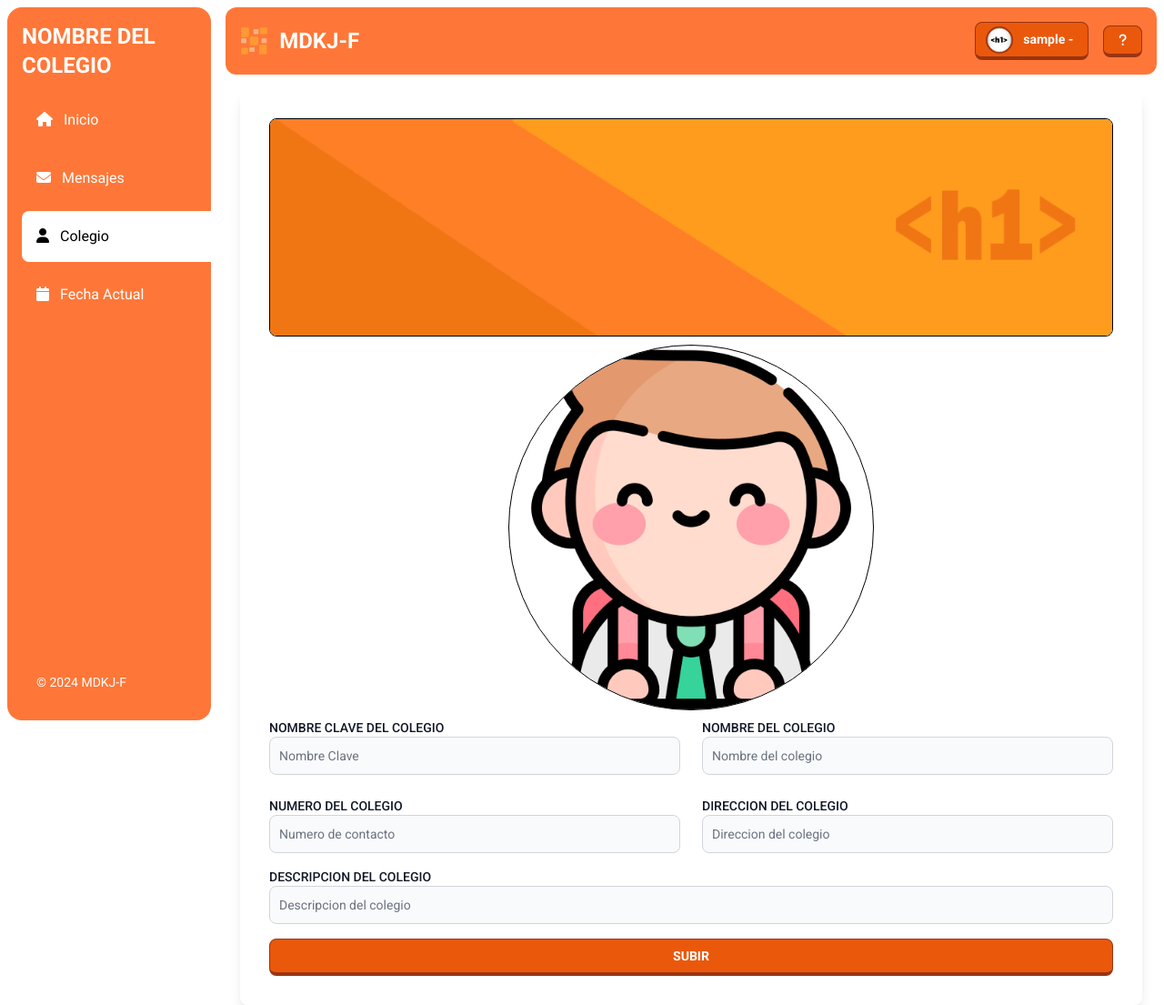
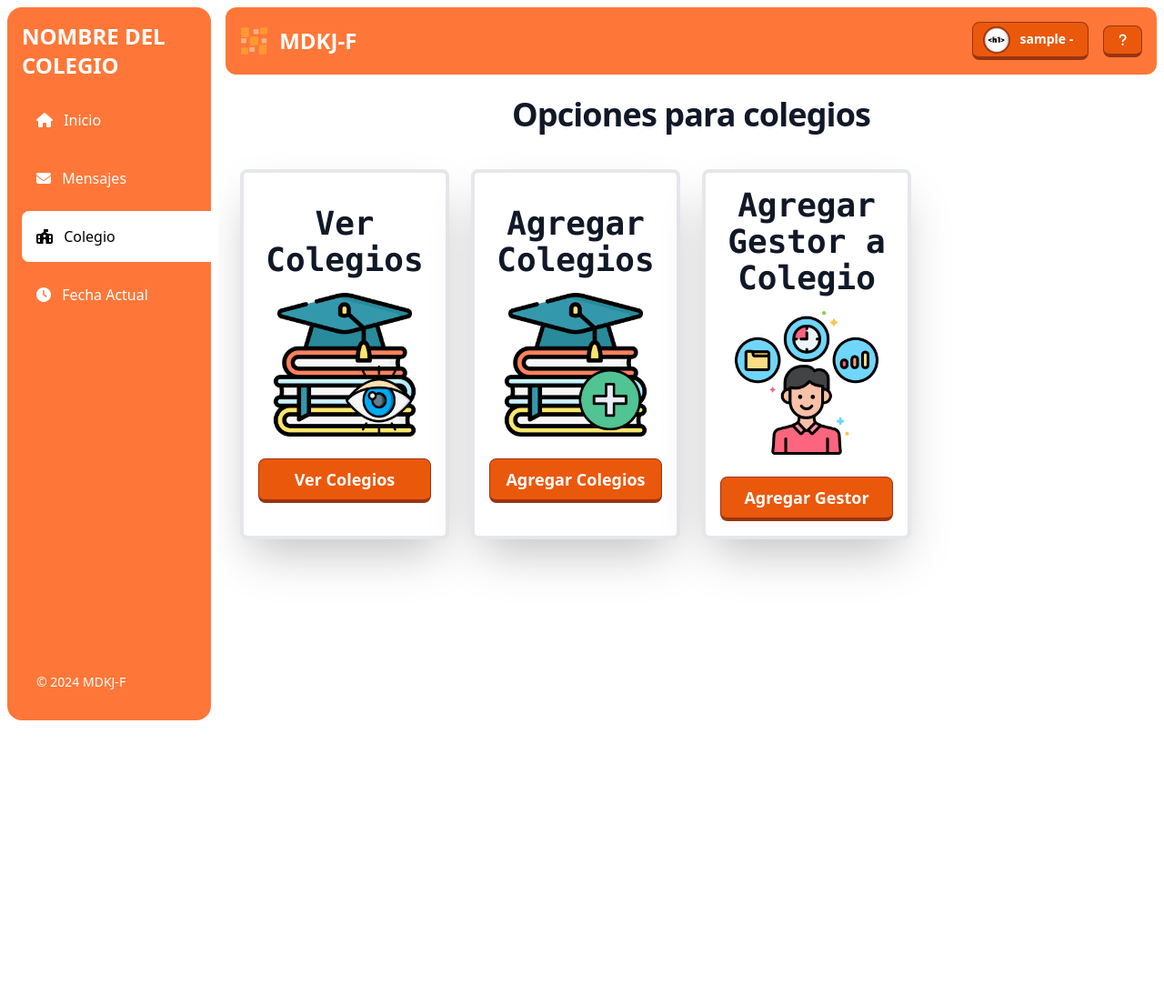
Before and after one commit to titooDiaz/PANEL-PARA-COLEGIOS, a Django app: page /users/colegios/ in a window 1280 px wide. Shown: the whole page at 91% size. After the commit the page ends 792 px from the top, so only its background shows below. Run offline with Django 4.2, Linux system fonts and the light colour scheme; the visitor is signed in with stand-in values (Sample User, id 1); data comes from the database, SQL or seed files in the repository; style sheets or scripts are compiled from the project's sources; some libraries are stand-ins or nearby versions.

Commit message:
Datos sobre colegios

```diff
--- a/colegio/templates/colegios/CreateColegio.html
+++ b/colegio/templates/colegios/CreateColegio.html
@@ -15,7 +15,7 @@
 
 <div class="bg-white p-8 rounded-lg shadow-lg">
 
-<form method="post" action="{% url 'Colegios' %}" enctype="multipart/form-data" id="formulario">
+<form method="post" action="{% url 'ColegiosCreate' %}" enctype="multipart/form-data" id="formulario">
     <div class="flex w-full h-[30vh] z-10">
         <div class="group-banner">
             <img src="{% static 'img/colegios/banner.png' %}" class="w-full h-full rounded-lg border border-black crop-image-banner" id="crop-image-banner">
--- /dev/null
+++ b/colegio/templates/colegios/Opciones.html
@@ -0,0 +1,48 @@
+<!DOCTYPE html> <!--EVITAR INUSUALIDADADES EN EL NAVEGADOR-->
+<head>
+    <title>Colegios</title>
+</head>
+{% extends 'base.html' %}
+
+
+{% block content %}
+{% load static %}
+<div class="mx-auto max-w-screen-sm text-center">
+    <h2 class="lg:py-2  text-4xl tracking-tight font-bold text-gray-900 mb-8 zoom-4">Opciones para colegios</h2>
+</div>
+<div class="grid gap-6 mb-6 lg:mb-4 md:grid-cols-3 lg:grid-cols-4">
+
+    <div class="items-center bg-white border-4 border-gray-200 rounded-lg sm:flex p-4 block shadow-2xl hover:scale-105 duration-300 ease-in-out">
+        <div class="block w-full">
+            <h5 class="font-mono font-bold text-gray-900 text-4xl text-center">Ver Colegios</h5>
+            <img class="w-full p-4" src="{% static 'img/colegios/verColegio.png' %}" alt="Alumno">
+            <div class="mt-2 flex">
+                <a type="button" href="#" class="myButton font-semibold text-white px-2 rounded-lg bg-orange-600 border-l border-r border-t border-4 border-orange-800 hover:scale-105 transition duration-300 ease-in-out focus:border focus:mt-1 w-full py-2 text-center text-lg block">Ver Colegios</a>
+            </div>
+        </div>
+    </div>
+
+    <div class="items-center bg-white border-4 border-gray-200 rounded-lg sm:flex p-4 block shadow-2xl hover:scale-105 duration-300 ease-in-out">
+        <div class="block w-full">
+            <h5 class="font-mono font-bold text-gray-900 text-4xl text-center">Agregar Colegios</h5>
+            <img class="w-full p-4" src="{% static 'img/colegios/nuevoColegio.png' %}" alt="Alumno">
+            <div class="mt-2 flex">
+                <a type="button" href="{% url 'ColegiosCreate' %}" class="myButton font-semibold text-white px-2 rounded-lg bg-orange-600 border-l border-r border-t border-4 border-orange-800 hover:scale-105 transition duration-300 ease-in-out focus:border focus:mt-1 w-full py-2 text-center text-lg block">Agregar Colegios</a>
+            </div>
+        </div>
+    </div>
+
+    <div class="items-center bg-white border-4 border-gray-200 rounded-lg sm:flex p-4 block shadow-2xl hover:scale-105 duration-300 ease-in-out">
+        <div class="block w-full">
+            <h5 class="font-mono font-bold text-gray-900 text-4xl text-center">Agregar Gestor a Colegio</h5>
+            <img class="w-full p-4" src="{% static 'img/usuarios/gestores.png' %}" alt="Alumno">
+            <div class="mt-2 flex">
+                <a type="button" href="{% url 'ColegiosGestor' %}" class="myButton font-semibold text-white px-2 rounded-lg bg-orange-600 border-l border-r border-t border-4 border-orange-800 hover:scale-105 transition duration-300 ease-in-out focus:border focus:mt-1 w-full py-2 text-center text-lg block">Agregar Gestor</a>
+            </div>
+        </div>
+    </div>
+
+
+</div>
+
+{% endblock content %}
--- a/colegio/templates/nav/nav_plus.html
+++ b/colegio/templates/nav/nav_plus.html
@@ -37,28 +37,28 @@
 
           {% if abierto == 'colegio' %}
             <li class="bg-white text-black rounded-l-lg">
-                <a href="{% url 'PersonasAlumno' %}" class="block p-4 transition duration-300 rounded-lg">
-                  <i class="fas fa-user mr-2"></i> Colegio
+                <a href="{% url 'Colegios' %}" class="block p-4 transition duration-300 rounded-lg">
+                  <i class="fa-solid fa-school-flag mr-2"></i> Colegio
                 </a>
             </li>
           {% else %}
             <li>
-                <a href="{% url 'PersonasAlumno' %}" class="block p-4 hover:bg-gray-700 transition duration-300 rounded-lg">
-                  <i class="fas fa-user mr-2"></i> Colegio
+                <a href="{% url 'Colegios' %}" class="block p-4 hover:bg-gray-700 transition duration-300 rounded-lg">
+                  <i class="fa-solid fa-school-flag mr-2"></i> Colegio
                 </a>
             </li>
           {% endif %}
 
           {% if abierto == 'fecha' %}
           <li class="bg-white text-black rounded-l-lg">
-              <a href="{% url 'CalendarioAlumno' %}" class="block p-4 transition duration-300 rounded-lg">
-                <i class="fas fa-calendar mr-2"></i> Fecha Actual
+              <a href="#" class="block p-4 transition duration-300 rounded-lg">
+                <i class="fa-solid fa-clock mr-2"></i> Fecha Actual
               </a>
           </li>
         {% else %}
           <li>
-              <a href="{% url 'CalendarioAlumno' %}" class="block p-4 hover:bg-gray-700 transition duration-300 rounded-lg">
-                <i class="fas fa-calendar mr-2"></i> Fecha Actual
+              <a href="#" class="block p-4 hover:bg-gray-700 transition duration-300 rounded-lg">
+                <i class="fa-solid fa-clock mr-2"></i> Fecha Actual
               </a>
           </li>
         {% endif %}
--- a/colegio/users/forms.py
+++ b/colegio/users/forms.py
@@ -2,6 +2,8 @@ from django import forms
 from allauth.account.forms import SignupForm, LoginForm
 from .models import Colegio
 from django.forms import ClearableFileInput
+from .models import CustomUserGestor
+from django.contrib.auth.forms import UserCreationForm
 
 
 from django import forms
@@ -30,3 +32,38 @@ class ColegioForm(forms.ModelForm):
         }
     def __init__(self, *args, **kwargs):
         super().__init__(*args, **kwargs)
+
+class CustomUserGestorForm(UserCreationForm):
+    class Meta:
+        model = CustomUserGestor
+        fields = ('username', 'first_name', 'last_name', 'email', 'password', 'tipo_documento', 'sexo','password1','password2', 'colegio')
+
+        widgets = {
+            'username': forms.TextInput(attrs={'autocomplete': 'off','id':'username','class': 'bg-gray-50 border border-gray-300 text-gray-900 text-sm rounded-lg focus:ring-red-600 focus:border-red-600 block w-full p-2.5', 'placeholder': 'Nombre del usuario'}),
+
+            'first_name': forms.TextInput(attrs={'autocomplete': 'off','id':'first_name','class': 'bg-gray-50 border border-gray-300 text-gray-900 text-sm rounded-lg focus:ring-red-600 focus:border-red-600 block w-full p-2.5', 'placeholder': 'Nombres del usuario'}),
+
+            'last_name': forms.TextInput(attrs={'id':'last_name','class': 'bg-gray-50 border border-gray-300 text-gray-900 text-sm rounded-lg focus:ring-red-600 focus:border-red-600 block w-full p-2.5', 'placeholder': 'Apellidos del usuario'}),
+
+            'tipo_documento': forms.Select(attrs={'id':'tipo_documento','class': 'bg-gray-50 border border-gray-300 text-gray-900 text-sm rounded-lg focus:ring-red-600 focus:border-red-600 block w-full p-2.5'}),
+
+            'password': forms.TextInput(attrs={
+                'id': 'password',
+                'class': 'bg-gray-50 border border-gray-300 text-gray-900 text-sm rounded-lg focus:ring-red-600 focus:border-red-600 block w-full p-2.5',
+                'placeholder': 'Contraseña',
+                'autocomplete': 'current-password',
+                'value': 'mkdj*F2023',
+            }),
+
+            'password1': forms.TextInput(attrs={'id': 'password1','class': 'bg-gray-50 border border-gray-300 text-gray-900 text-sm rounded-lg focus:ring-red-600 focus:border-red-600 block w-full p-2.5', 'placeholder': 'Contraseña'}),
+
+            'password2': forms.TextInput(attrs={'id': 'password2','class': 'bg-gray-50 border border-gray-300 text-gray-900 text-sm rounded-lg focus:ring-red-600 focus:border-red-600 block w-full p-2.5', 'placeholder': 'Contraseña'}),
+
+            'email': forms.EmailInput(attrs={'autocomplete': 'off','id':'email','class': 'bg-gray-50 border border-gray-300 text-gray-900 text-sm rounded-lg focus:ring-red-600 focus:border-red-600 block w-full p-2.5', 'placeholder': 'Email donde se puede contactar al usuario'}),
+
+            'sexo': forms.Select(attrs={'id':'sexo','class': 'bg-gray-50 border border-gray-300 text-gray-900 text-sm rounded-lg focus:ring-red-600 focus:border-red-600 block w-full p-2.5'}),
+
+            'colegio': forms.Select(attrs={'id':'sexo','class': 'bg-gray-50 border border-gray-300 text-gray-900 text-sm rounded-lg focus:ring-red-600 focus:border-red-600 block w-full p-2.5'}),
+        }
+    def __init__(self, *args, **kwargs):
+        super().__init__(*args, **kwargs)
--- a/colegio/users/models.py
+++ b/colegio/users/models.py
@@ -74,7 +74,7 @@ class Colegio(models.Model):
     banner = models.ImageField(default='colegiosBanner/banner.png', upload_to=colegio_directory_path_banner, null=True, blank=True)
 
     def __str__(self):
-        return self.colegio_nom
+        return self.colegio
 
 
 class CustomUser(AbstractUser):
--- a/colegio/users/urls.py
+++ b/colegio/users/urls.py
@@ -1,6 +1,8 @@
 from django.urls import path
-from .views import GestionColegios
+from .views import GestionColegios, Colegios, CreateGestorColegio
 urlpatterns = [
     #### CREAR COLEGIO
-    path('colegios/', GestionColegios.as_view(), name='Colegios'),
+    path('colegios/crear/colegio/', GestionColegios.as_view(), name='ColegiosCreate'),
+    path('colegios/', Colegios.as_view(), name='Colegios'),
+    path('colegios/crear/gestor/', CreateGestorColegio.as_view(), name='ColegiosGestor'),
 ]
--- a/colegio/users/views.py
+++ b/colegio/users/views.py
@@ -5,6 +5,8 @@ from .forms import ColegioForm
 from PIL import Image
 import io
 from django.core.files.base import ContentFile
+
+from .forms import CustomUserGestorForm
 
 def recorte_imagenes(cords, foto):
     cords = cords.split(',')
@@ -22,6 +24,20 @@ def recorte_imagenes(cords, foto):
     image_io = io.BytesIO()
     imagen_recortada.save(image_io, format='PNG')#GUARDAMOS LA NUEVA IMAGEN EN FORMATO PNG EN LA VARIABLE 'image_io'
     return image_io
+
+class Colegios(View):
+    def get(self, request):
+        colegios = Colegio.objects.all()
+        form = ColegioForm()
+        vista = 'plus'
+        abierto='colegio'
+        context = {
+            'form': form,
+            'vista': vista,
+            'abierto':abierto,
+            'colegios': colegios
+        }
+        return render(request, 'colegios/Opciones.html', context)
 
 class GestionColegios(View):
     def get(self, request):
@@ -67,3 +83,26 @@ class GestionColegios(View):
             form.save()
 
         return redirect('Colegios')
+
+class CreateGestorColegio(View):
+    def post(self, request, *args, **kwargs):
+        form = CustomUserGestorForm(request.POST)
+        print(form.is_valid())
+        if form.is_valid():
+            username = form.cleaned_data['username']
+            gestor = form.save(commit=False)
+            gestor.numero_documento = username
+            gestor.save()
+        else:
+            print(form.errors)
+        return redirect('ColegiosGestor')
+    def get(self, request, *args, **kwargs):
+        form = CustomUserGestorForm()
+        vista = 'plus'
+        abierto='colegio'
+        context = {
+            'form': form,
+            'vista': vista,
+            'abierto':abierto,
+        }
+        return render(request, 'colegios/AgregarGestor.html', context)
```
Also changed, not shown: colegio/templates/colegios/AgregarGestor.html (added, +66 -0 lines), colegio/static/img/colegios/nuevoColegio.png (added), colegio/static/img/colegios/verColegio.png (added), colegio/templates/colegios/VerColegios.html (added).
